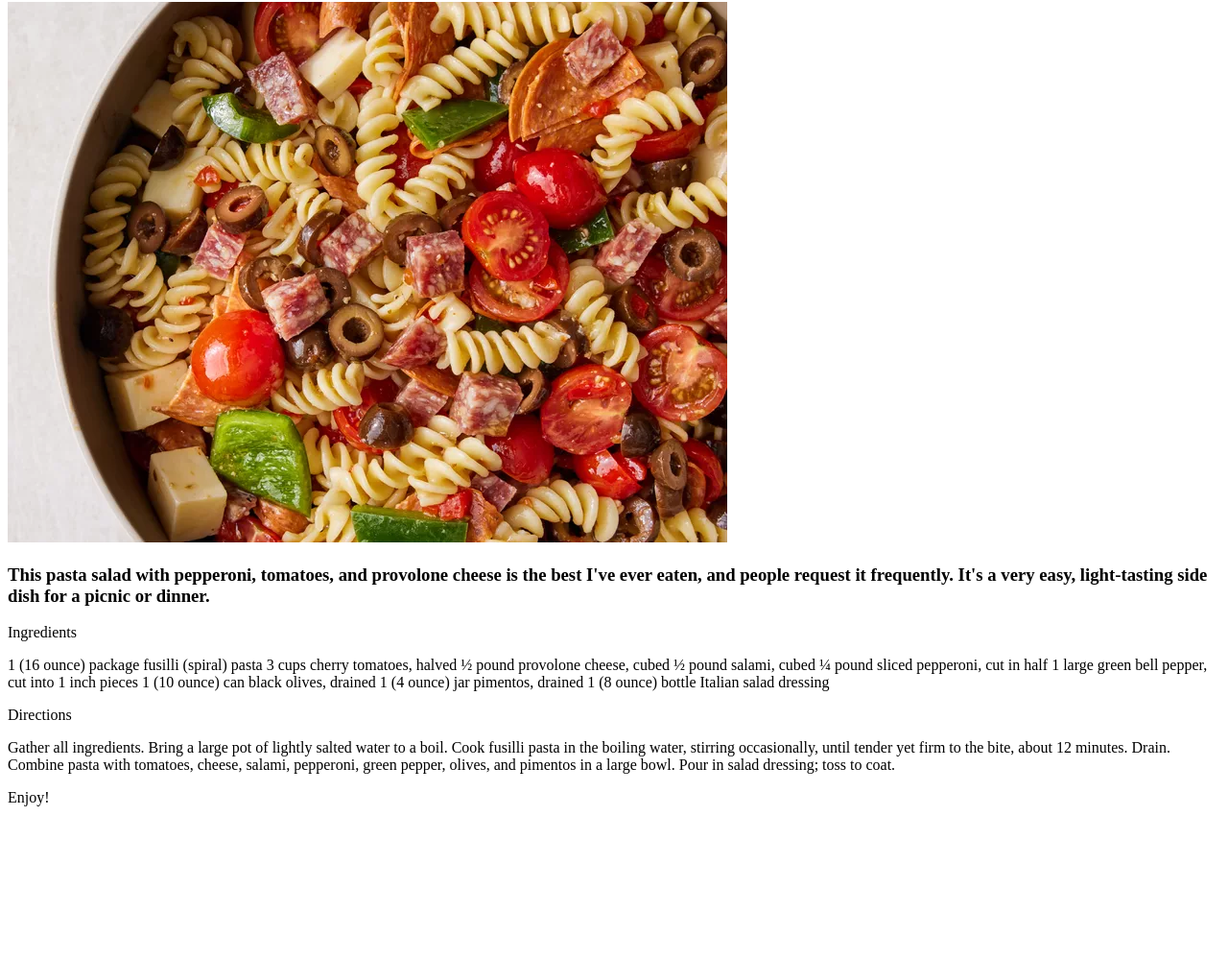
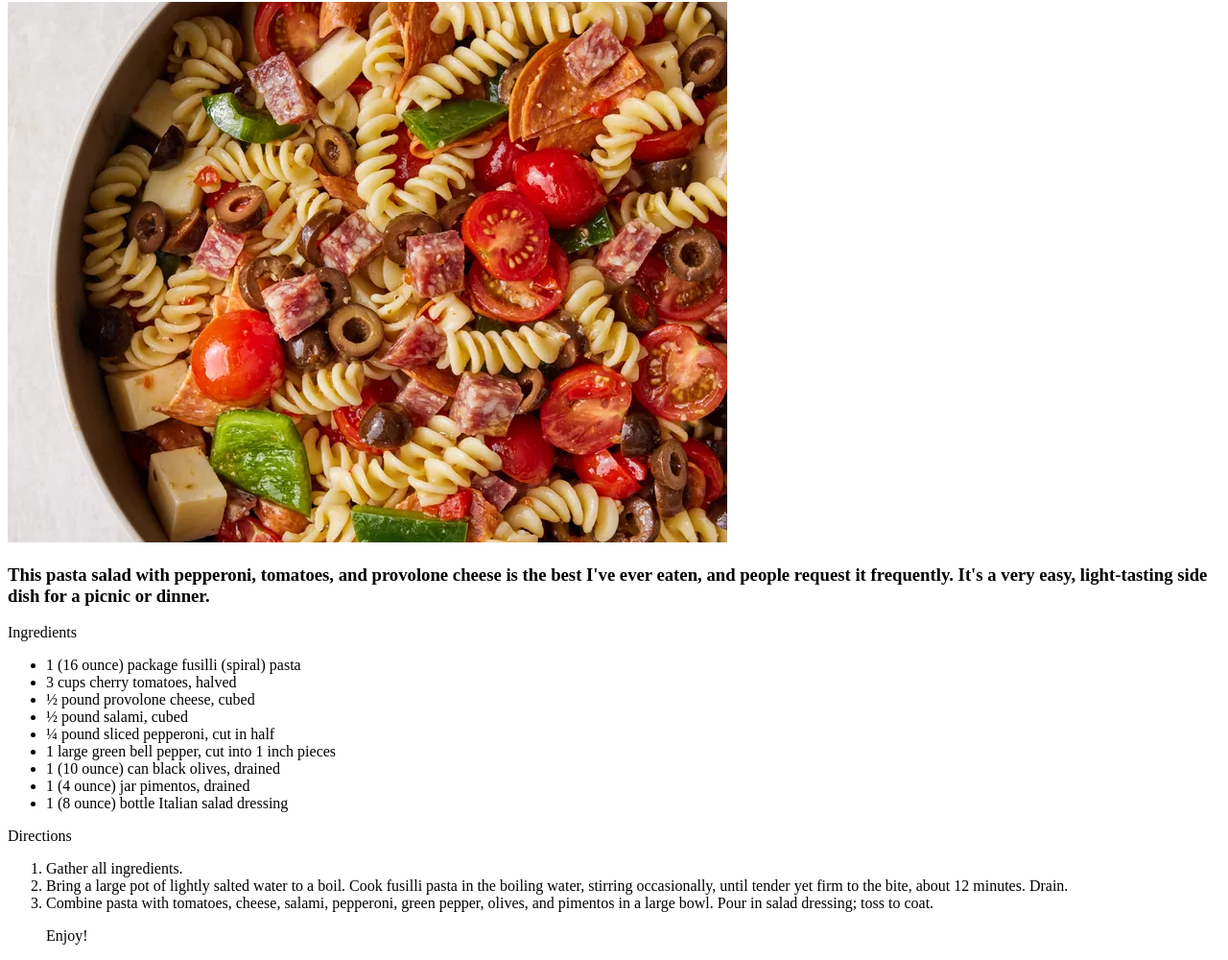
Before and after one commit to idkfaPL/odin-recipes, a plain HTML site: page recipes/pastasalad.html in a window 1280 px wide. Shown: the part 78-1078 px from the top of the page at 96% size. Before the commit the page ends 934 px from the top, so only its background shows below. Drawn offline with Linux system fonts and the light colour scheme.

Commit message:
Add lists to the pasta recipe

```diff
--- a/recipes/pastasalad.html
+++ b/recipes/pastasalad.html
@@ -5,37 +5,28 @@
         <title>Awesome Pasta Salad</title>
     </head>
     <body>
+
 <h1>Awesome Pasta Salad</h1>
 <img src="./pastasalad.webp" alt="close up on a large bowl of pasta salad, with pasta, tomatoes, salami, pepperoni, peppers and cheese">
 <h3>This pasta salad with pepperoni, tomatoes, and provolone cheese is the best I've ever eaten, and people request it frequently. It's a very easy, light-tasting side dish for a picnic or dinner.</h3>
 <p>Ingredients</p>
-1 (16 ounce) package fusilli (spiral) pasta
-
-3 cups cherry tomatoes, halved
-
-½ pound provolone cheese, cubed
-
-½ pound salami, cubed
-
-¼ pound sliced pepperoni, cut in half
-
-1 large green bell pepper, cut into 1 inch pieces
-
-1 (10 ounce) can black olives, drained
-
-1 (4 ounce) jar pimentos, drained
-
-1 (8 ounce) bottle Italian salad dressing
-
+<ul>
+<li>1 (16 ounce) package fusilli (spiral) pasta</li>
+<li>3 cups cherry tomatoes, halved</li>
+<li>½ pound provolone cheese, cubed</li>
+<li>½ pound salami, cubed</li>
+<li>¼ pound sliced pepperoni, cut in half</li>
+<li>1 large green bell pepper, cut into 1 inch pieces</li>
+<li>1 (10 ounce) can black olives, drained</li>
+<li>1 (4 ounce) jar pimentos, drained</li>
+<li>1 (8 ounce) bottle Italian salad dressing</li>
+</ul>
 <p>Directions</p>
-Gather all ingredients.
-
-Bring a large pot of lightly salted water to a boil. Cook fusilli pasta in the boiling water, stirring occasionally, until tender yet firm to the bite, about 12 minutes. Drain.
-
-Combine pasta with tomatoes, cheese, salami, pepperoni, green pepper, olives, and pimentos in a large bowl. Pour in salad dressing; toss to coat.
-
+<ol>
+    <li>Gather all ingredients.</li>
+<li>Bring a large pot of lightly salted water to a boil. Cook fusilli pasta in the boiling water, stirring occasionally, until tender yet firm to the bite, about 12 minutes. Drain.</li>
+<li>Combine pasta with tomatoes, cheese, salami, pepperoni, green pepper, olives, and pimentos in a large bowl. Pour in salad dressing; toss to coat.</li>
 <p>Enjoy!</p>
 
-
-    </body>
+</body>
 </html>
```
